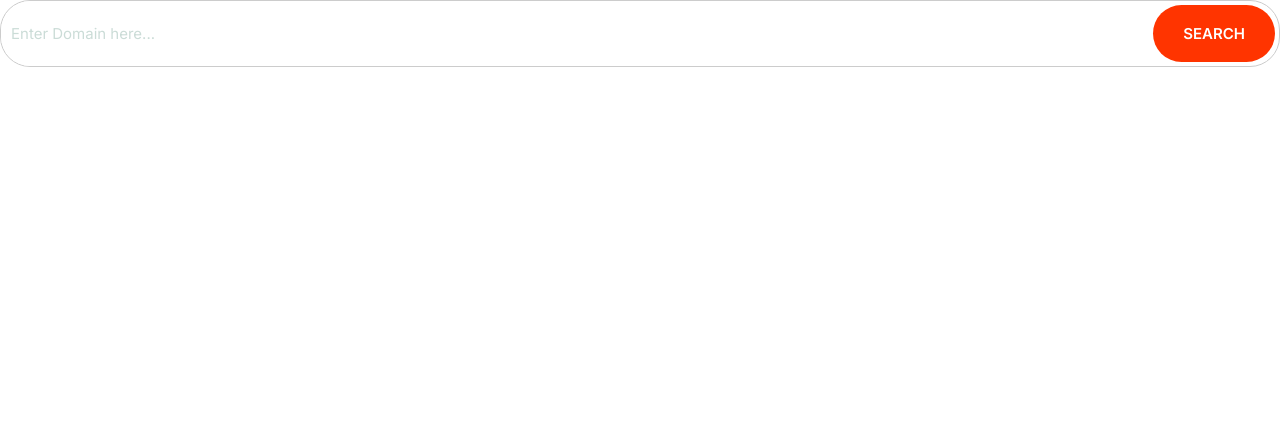
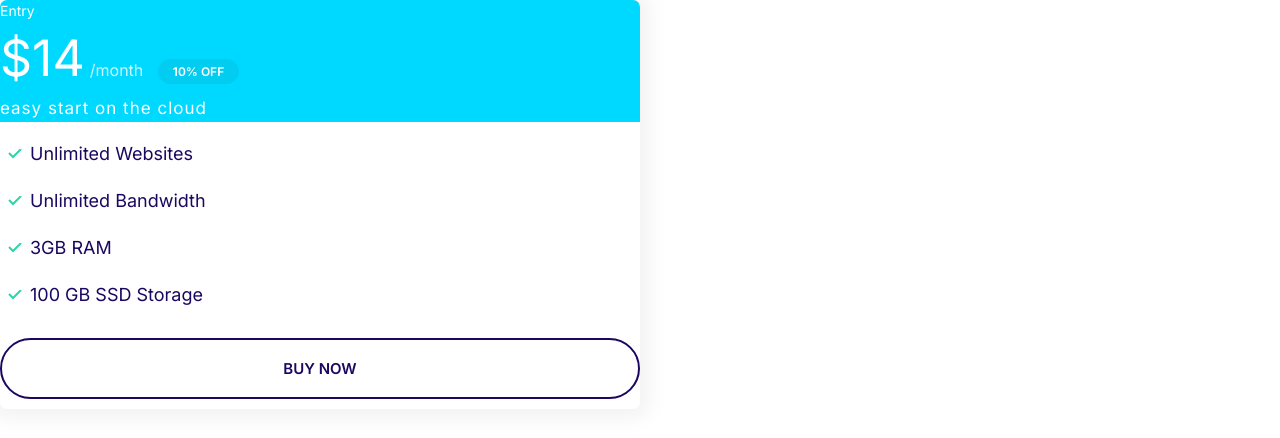
Before and after one commit to ElSatelizer/MoshHtmlProject, a plain HTML site: page HTML/Index.html in a window 1280 px wide. Drawn offline with Linux system fonts and the light colour scheme.

Commit message:
added cards and plans

```diff
--- a/CSS/Styles.css
+++ b/CSS/Styles.css
@@ -111,6 +111,7 @@ a {
 
 .badge--small {
   font-size: 1.6rem;
+  padding: 0.5rem 1.5rem;
 }
 
 @media screen and (min-width: 1024px) {
@@ -253,3 +254,71 @@ a {
     font-size: 1.5rem;
   }
 }
+/* Cards */
+.card {
+  border-radius: 7px;
+  box-shadow: 0 0 20px 10px #f3f3f3;
+  overflow: hidden;
+}
+
+.card__header,
+.card__body {
+  padding: 2rem 3 rem;
+}
+
+.card--primary .card__header {
+  background: var(--color-primary);
+  color: #fff;
+}
+
+.card--secondary .card__header {
+  background: var(--color-secondary);
+  color: #fff;
+}
+
+.card--secondary .badge--secondary {
+  background: #02cdf1;
+}
+
+/*Plans */
+.plan__name {
+  color: #fff;
+  margin: 0;
+  font-weight: 500;
+  font-size: 2.4rem;
+}
+.plan__price {
+  font-size: 6rem;
+}
+.plan__billing-cycle {
+  font-size: 2.4rem;
+  font-weight: 500;
+  opacity: 0.8;
+  margin-right: 1rem;
+}
+
+.plan__description {
+  font-size: 2rem;
+  font-weight: 300;
+  letter-spacing: 1px;
+  display: block;
+}
+
+.plan .list__item {
+  margin-bottom: 2rem;
+}
+
+@media screen and (min-width: 1024px) {
+  .plan__name {
+    font-size: 1.4rem;
+  }
+  .plan__price {
+    font-size: 5rem;
+  }
+  .plan__billing-cycle {
+    font-size: 1.6rem;
+  }
+  .plan__description {
+    font-size: 1.7rem;
+  }
+}
--- a/HTML/Index.html
+++ b/HTML/Index.html
@@ -14,9 +14,29 @@
     <title>Document</title>
   </head>
   <body>
-    <div class="input-group">
-      <input type="text" class="input" placeholder="Enter Domain here..." />
-      <button class="btn btn--accent">search</button>
+    <div style="width: 50%"">
+      <div class="plan">
+        <div class="card card--secondary">
+          <header class="card__header">
+            <h3 class="plan__name">Entry</h3>
+            <span class="plan__price">$14</span>
+            <span class="plan__billing-cycle">
+            /month
+            </span>
+            <span class="badge badge--secondary badge--small">10% OFF</span>
+            <span class="plan__description">easy start on the cloud </span>
+          </header>
+          <div class="card__body">
+            <ul class="list list--tick">
+              <li class="list__item">Unlimited Websites</li>
+              <li class="list__item">Unlimited Bandwidth</li>
+              <li class="list__item">3GB RAM</li>
+              <li class="list__item">100 GB SSD Storage</li>
+            </ul>
+            <button class="btn btn--outline btn--block">BUY NOW</button>
+          </div>
+        </div>
+      </div>
     </div>
   </body>
 </html>
```
